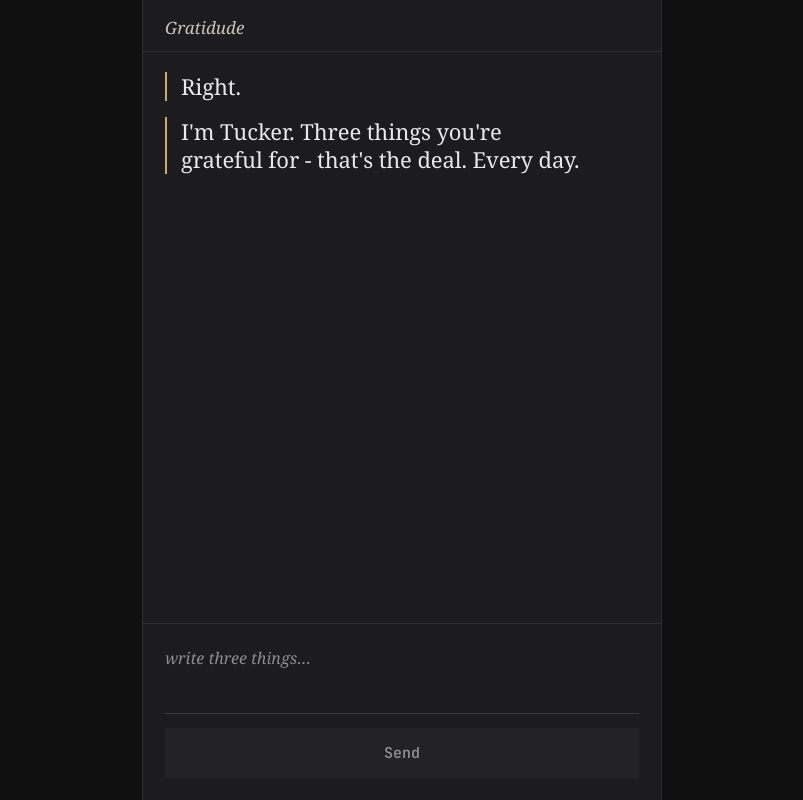
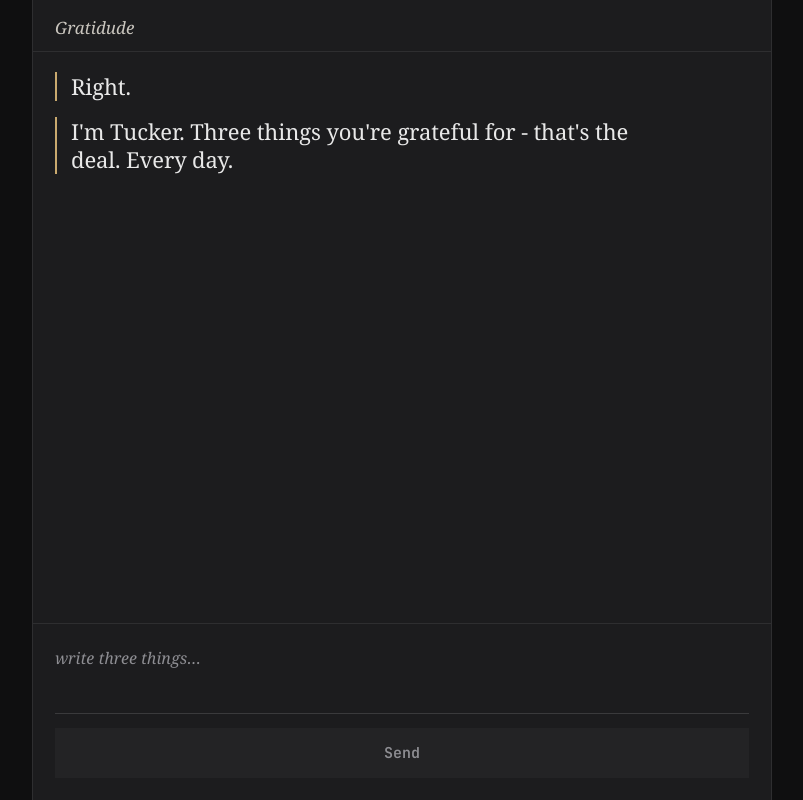
Before and after one commit to danbergart/gratidude-web, a website: page index.html in a window 1280 px wide. Shown: the whole page, without its empty margins (238-1041 px from the left). Drawn offline with nearby package versions, Linux system fonts and the light colour scheme; no server answers.

Commit message:
Widen layout for desktop

```diff
--- a/style.css
+++ b/style.css
@@ -29,7 +29,7 @@
 .col {
   position: relative;
   width: 100%;
-  max-width: 520px;
+  max-width: 600px;
   min-height: 100dvh;
   margin: 0 auto;
   background: var(--bg);
@@ -37,11 +37,21 @@
   flex-direction: column;
 }
 
-@media (min-width: 560px) {
+@media (min-width: 640px) {
   .col {
     border-left: 1px solid var(--borderSoft);
     border-right: 1px solid var(--borderSoft);
   }
+}
+
+@media (min-width: 900px) {
+  .col { max-width: 740px; }
+  .msg-ai { font-size: 24px; }
+  .chat-chrome { padding: 20px 32px 14px; }
+  .thread { padding: 28px 32px 8px; gap: 20px; }
+  .composer { padding: 16px 32px 28px; }
+  .done-footer { padding: 20px 32px 32px; }
+  .signup-panel { padding: 32px 32px 48px; }
 }
 
 /* ── Screen visibility ── */
```
